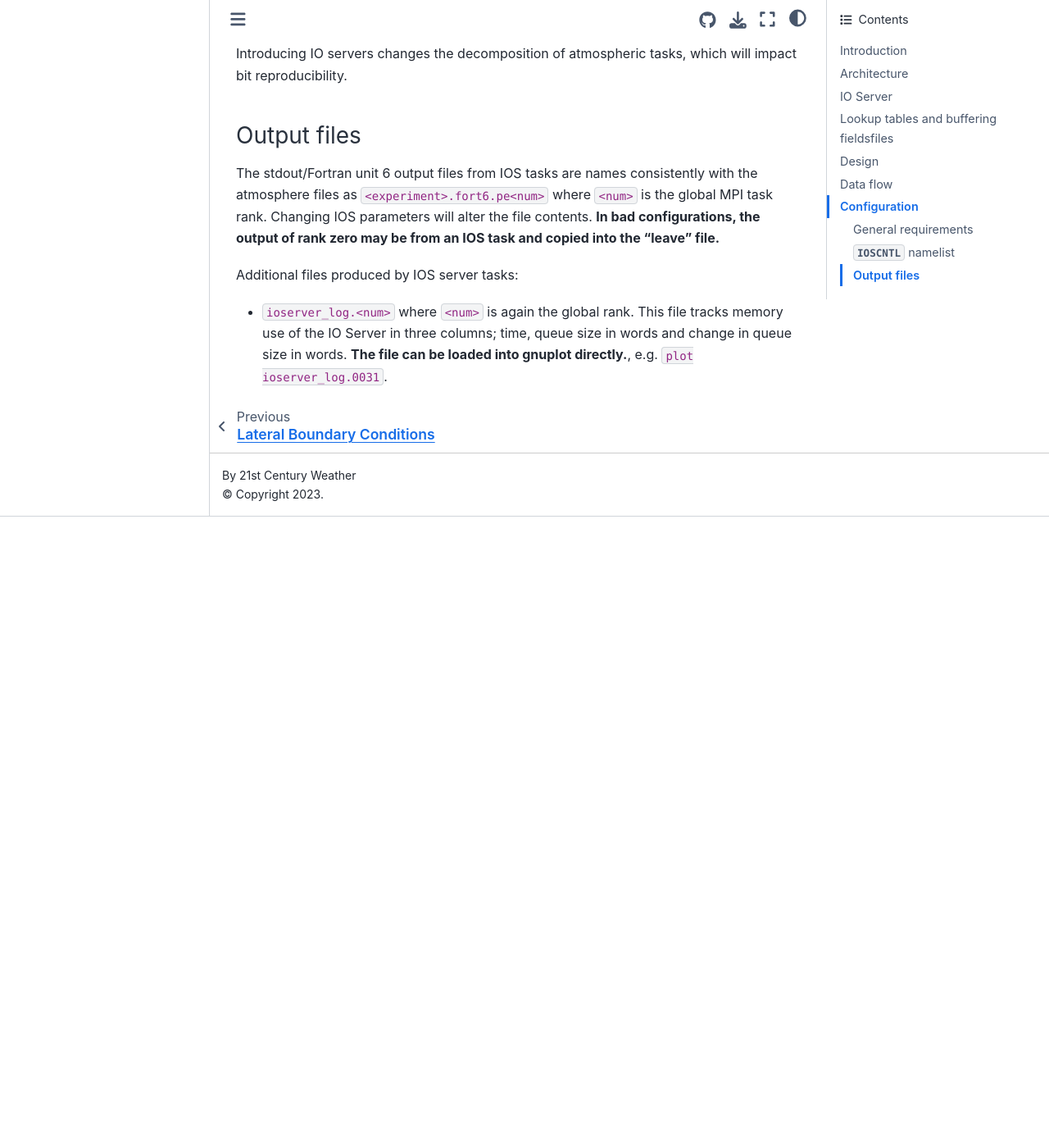
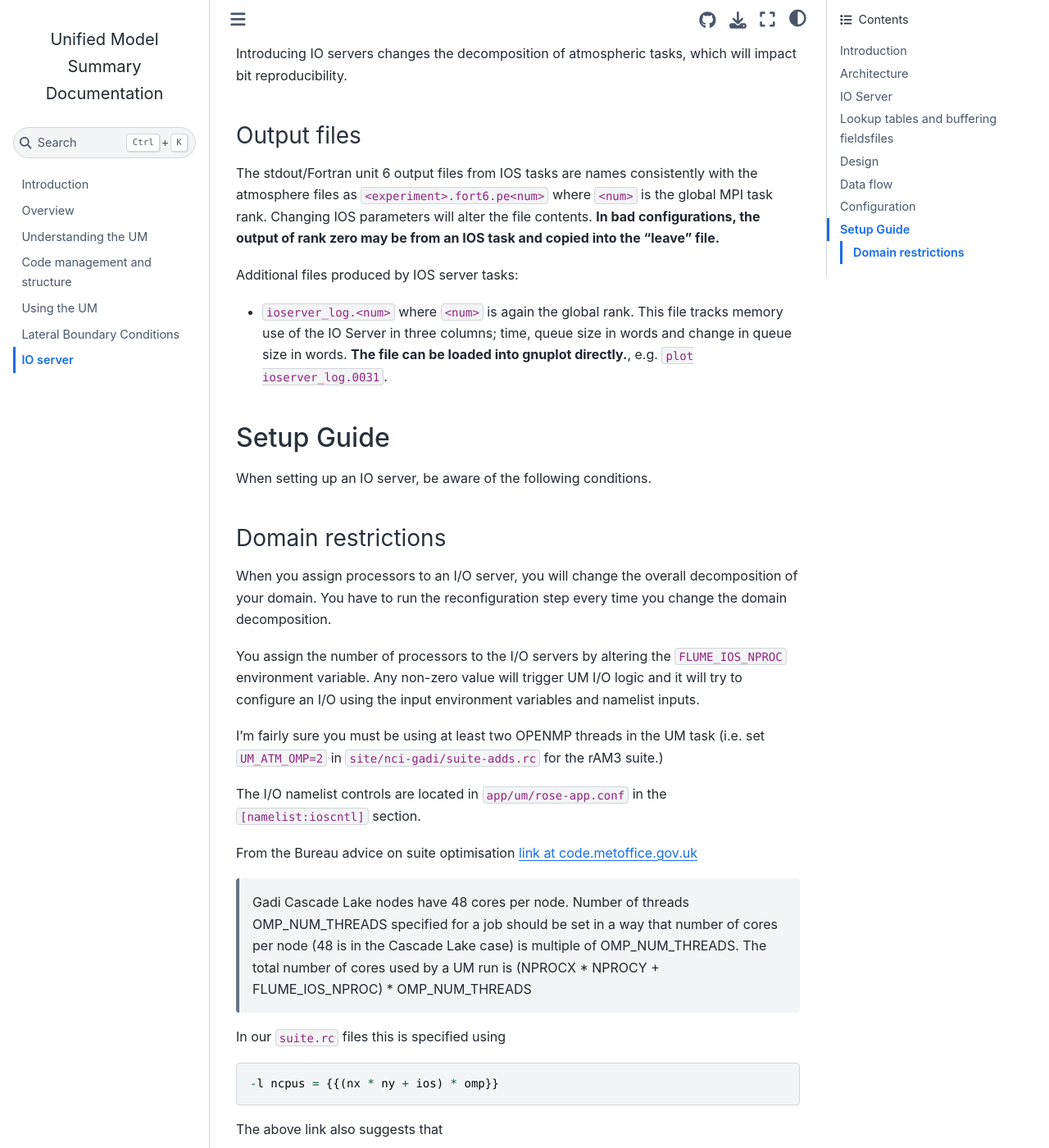
Before and after one commit to 21centuryweather/UM_summary_docs, a Jupyter Book: the page built from io-server.md, in a window 1280 px wide and 1400 px high, scrolled down 6590 px. Shown: the whole window at 82% size. Built offline with Jupyter Book 1.0.4 settings and Sphinx 7.4.7 and the Sphinx Book theme 1.1.4, drawn with Linux system fonts in a browser that asks for light colours; before the commit the page ends 7220 px from its top, so only the background shows below that; some of the changed text lies outside the part shown.

Commit message:
UPDATES : Finished io-server.md

````diff
--- a/io-server.md
+++ b/io-server.md
@@ -117,3 +117,41 @@ The stdout/Fortran unit 6 output files from IOS tasks are names consistently wit
 
 Additional files produced by IOS server tasks:
 - `ioserver_log.<num>` where `<num>` is again the global rank. This file tracks memory use of the IO Server in three columns; time, queue size in words and change in queue size in words. **The file can be loaded into gnuplot directly.**, e.g. `plot ioserver_log.0031`.
+
+## Setup Guide
+
+When setting up an IO server, be aware of the following conditions.
+
+### Domain restrictions
+
+When you assign processors to an I/O server, you will change the overall decomposition of your domain. You have to run the reconfiguration step every time you change the domain decomposition.
+
+You assign the number of processors to the I/O servers by altering the `FLUME_IOS_NPROC` environment variable. Any non-zero value will trigger UM I/O logic and it will try to configure an I/O using the input environment variables and namelist inputs.
+
+I'm fairly sure you must be using at least two OPENMP threads in the UM task (i.e. set `UM_ATM_OMP=2` in `site/nci-gadi/suite-adds.rc` for the rAM3 suite.)
+
+The I/O namelist controls are located in `app/um/rose-app.conf` in the `[namelist:ioscntl]` section.
+
+From the Bureau advice on suite optimisation [link at code.metoffice.gov.uk](https://code.metoffice.gov.uk/trac/nwpscience/wiki/bomnwpscience/AccessNWP_SuiteOptimisations)
+
+> Gadi Cascade Lake nodes have 48 cores per node. Number of threads OMP_NUM_THREADS specified for a job should be set in a way that number of cores per node (48 is in the Cascade Lake case) is multiple of OMP_NUM_THREADS. The total number of cores used by a UM run is (NPROCX * NPROCY + FLUME_IOS_NPROC) * OMP_NUM_THREADS
+
+In our `suite.rc` files this is specified using
+```
+-l ncpus = {{(nx * ny + ios) * omp}}
+```
+
+The above link also suggests that
+> `ios_spacing` – it is recommended that no more than a single IO server PE should be placed on each node, on Cascade Lake nodes with 48 cores per node it is achieved with ios_spacing=48/OMP_NUM_THREADS
+
+However, for the AUS2200 configuration running on the Sapphire Rapid nodes, the following configuration was used when running a 68x68 decomposition using 96 threads per node and .
+```
+ios_spacing=68
+```
+Addittionally,
+```
+ios_tasks_per_server=8
+```
+was used because the AUS2200 model output six files (including the restart dump) at the end of the final timestep. So setting `FLUME_IOS_NCPROC = 48` with 8 tasks per server allowed these six file writes to be written in parallel.
+
+Investigation of the I/O server parameter settings for UM tasks on Gadi could prove fruitful.
````
